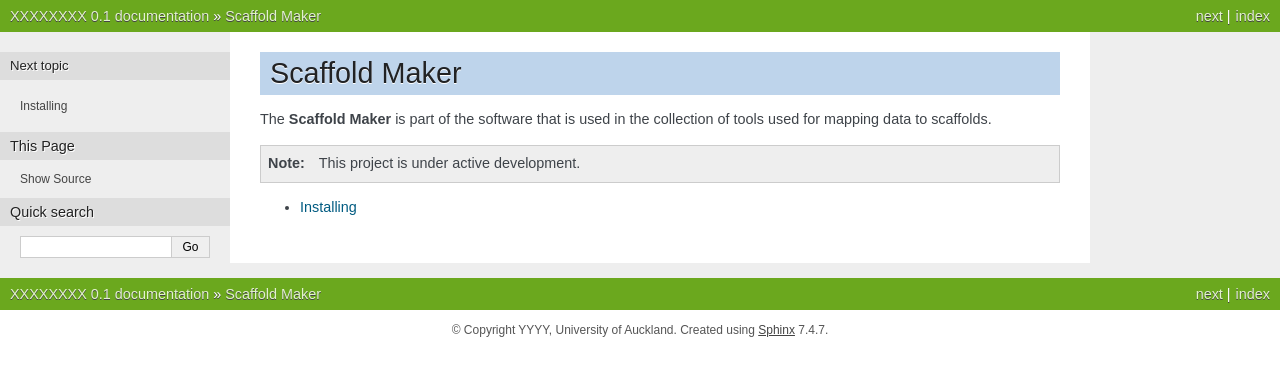
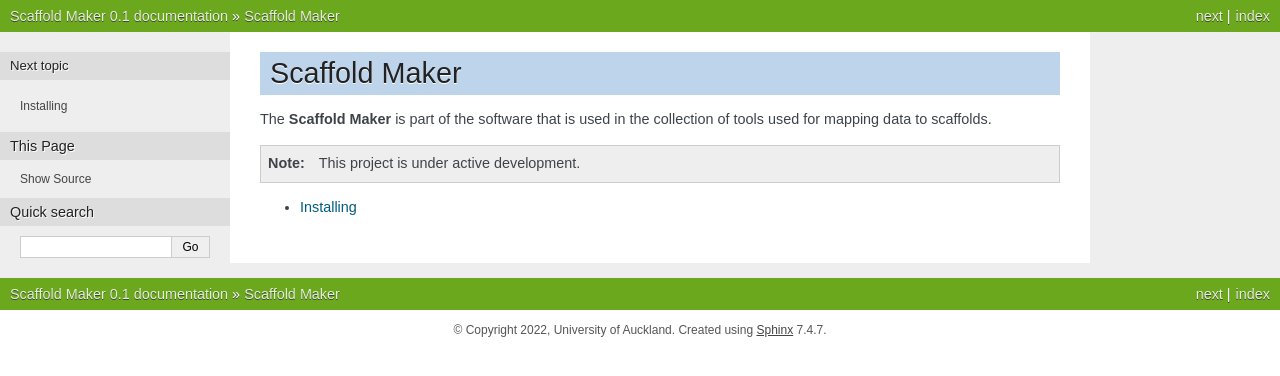
Before and after one commit to ABI-Software/scaffoldmaker, a Sphinx documentation site: the page built from docs/index.rst, in a window 1280 px wide. Shown: the top 376 px of the page. Built offline with Sphinx 7.4.7, drawn with Linux system fonts in a browser that asks for light colours.

Commit message:
Replace XXXXXXXX in conf.py with documentation project name, replace YYYY with 2022.

```diff
--- a/docs/conf.py
+++ b/docs/conf.py
@@ -2,8 +2,8 @@
 
 # -- Project information
 
-project = 'XXXXXXXX'
-copyright = 'YYYY, University of Auckland'
+project = 'Scaffold Maker'
+copyright = '2022, University of Auckland'
 author = 'University of Auckland'
 
 release = '0.1'
```
